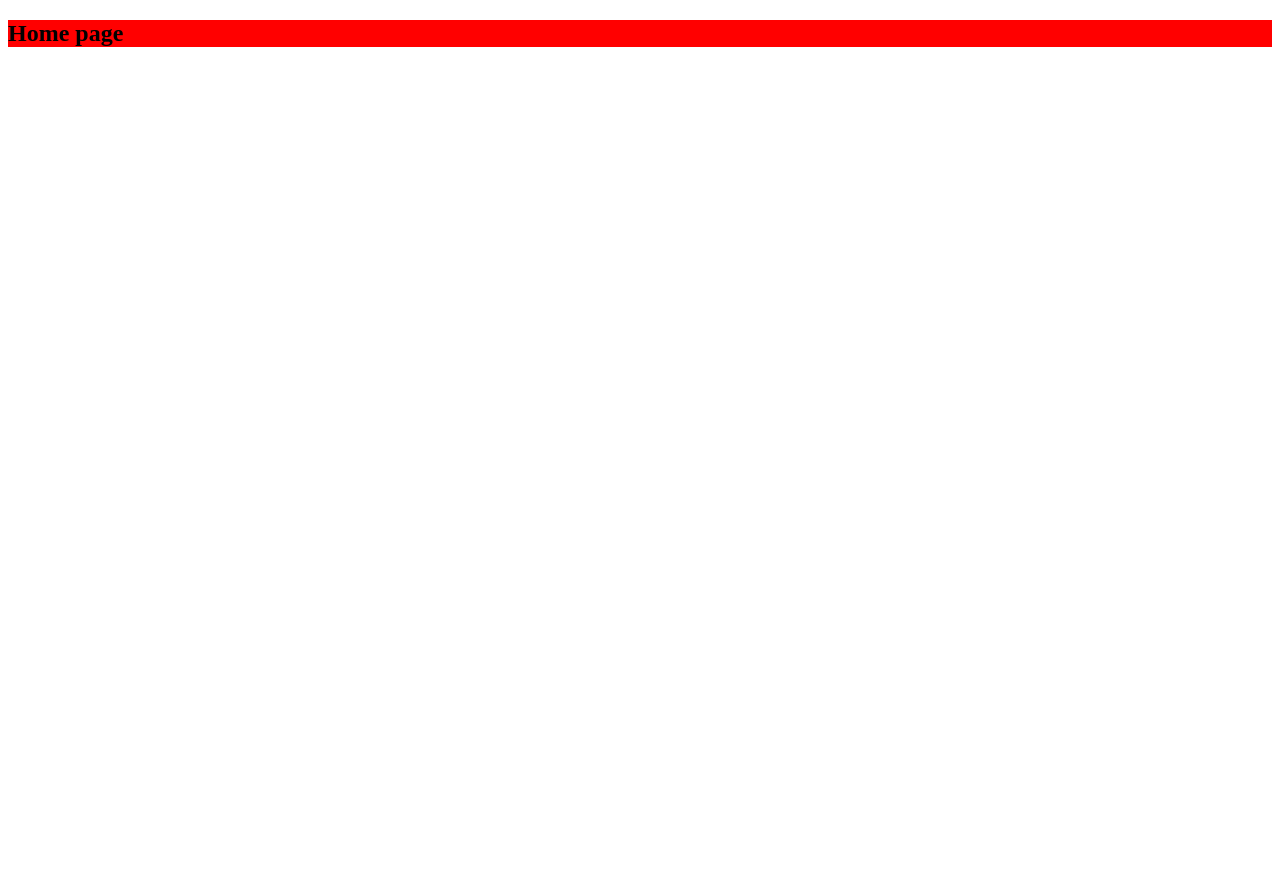
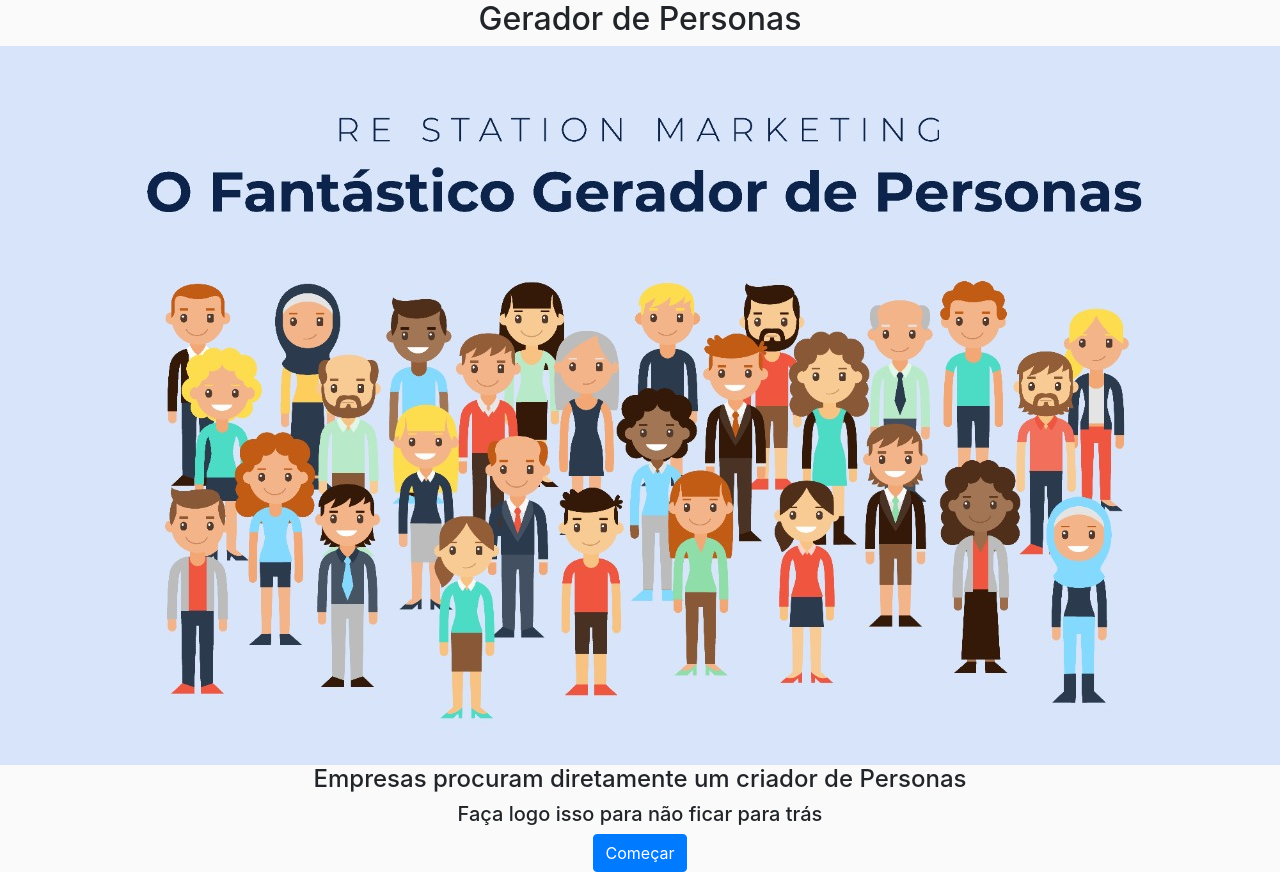
Before and after one commit to jonathan-coutinho/create-persona-web, a React (Create React App) app: page / in a window 1280 px wide. Before the commit the page ends 800 px from the top, so only its background shows below. Built offline with nearby package versions, Linux system fonts and the light colour scheme.

Commit message:
importando bootstrap e linkando páginas

```diff
--- a/public/index.html
+++ b/public/index.html
@@ -24,7 +24,9 @@
       work correctly both with client-side routing and a non-root public URL.
       Learn how to configure a non-root public URL by running `npm run build`.
     -->
-    <title>React App</title>
+    <title>Criador de Personas</title>
+    <link rel="stylesheet" href="https://stackpath.bootstrapcdn.com/bootstrap/4.4.1/css/bootstrap.min.css" integrity="sha384-Vkoo8x4CGsO3+Hhxv8T/Q5PaXtkKtu6ug5TOeNV6gBiFeWPGFN9MuhOf23Q9Ifjh" crossorigin="anonymous">
+
   </head>
   <body>
     <noscript>You need to enable JavaScript to run this app.</noscript>
--- a/src/pages/Home/index.js
+++ b/src/pages/Home/index.js
@@ -1,10 +1,17 @@
 import React from 'react';
 import "./styles.css"
+import logo from "./assets/logo.jpeg"
+
+import {Link} from "react-router-dom"
 
 function Home() {
   return (
     <div className="home">
-      <h2>Home page</h2>
+      <h2>Gerador de Personas</h2>
+      <img alt = "foto principal" src={logo}></img>
+      <h4>Empresas procuram diretamente um criador de Personas</h4>
+      <h5>Faça logo isso para não ficar para trás</h5>
+      <Link to="User" className="btn btn-primary">Começar</Link>
     </div>
   );
 }
--- a/src/pages/Home/styles.css
+++ b/src/pages/Home/styles.css
@@ -1,3 +1,6 @@
 .home {
-    background-color: red;
+    background-color: #fafafa;
+    display: flex;
+    flex-direction: column;
+    align-items: center;
 }
```
Also changed, not shown: src/pages/Home/assets/logo.jpeg (added).
